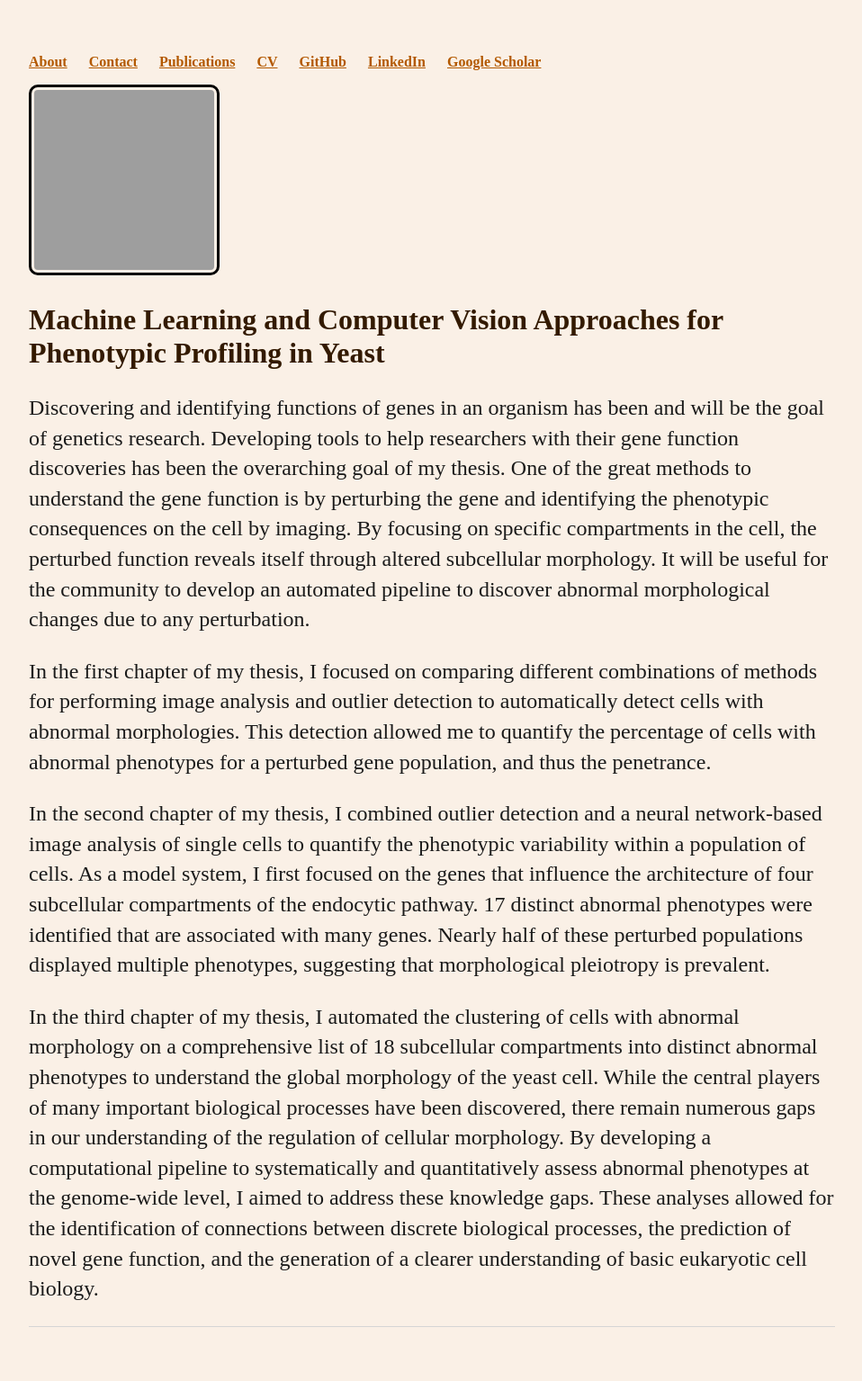
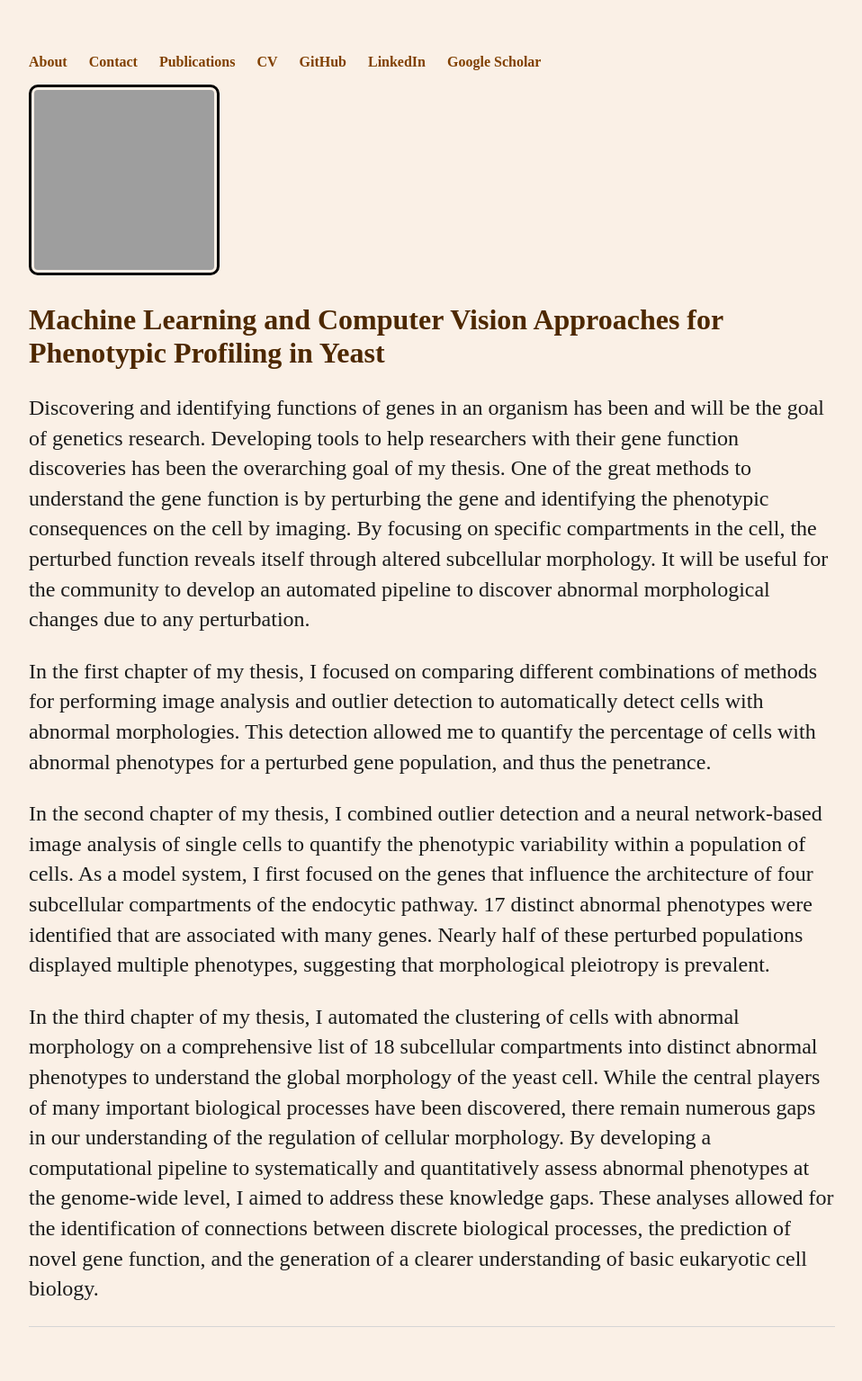
Before and after one commit to nsahin/nsahin.github.io, a Jekyll site: the page built from abstract/index.html, in a window 1280 px wide. Shown: the whole page at 90% size, without its empty margins (160-1118 px from the left). Built offline with Jekyll 4.4.1, drawn with Linux system fonts in a browser that asks for light colours; grey boxes are pictures that could not be loaded.

Commit message:
Update main.css

```diff
--- a/css/main.css
+++ b/css/main.css
@@ -14,8 +14,8 @@ nav ul li, footer ul li {
     margin-right: 20px;
 }
 a {
-    text-decoration: underline;
-    color: #b35900;
+    text-decoration: none;
+    color: #804000;
 }
 a:hover {
     text-decoration: underline;
@@ -24,13 +24,13 @@ h1 {
     font-size: 3em;
     font-family:'Century Gothic', 'Avenir';
     font-weight: bold;
-    color: #4d2800;
+    color: #331a00;
 }
 h2 {
     font-size: 2em;
     font-family:'Century Gothic', 'Avenir';
     font-weight: bold;
-    color: #331a00;
+    color: #4d2800;
 }
 p {
     font-size: 1.5em;
```
